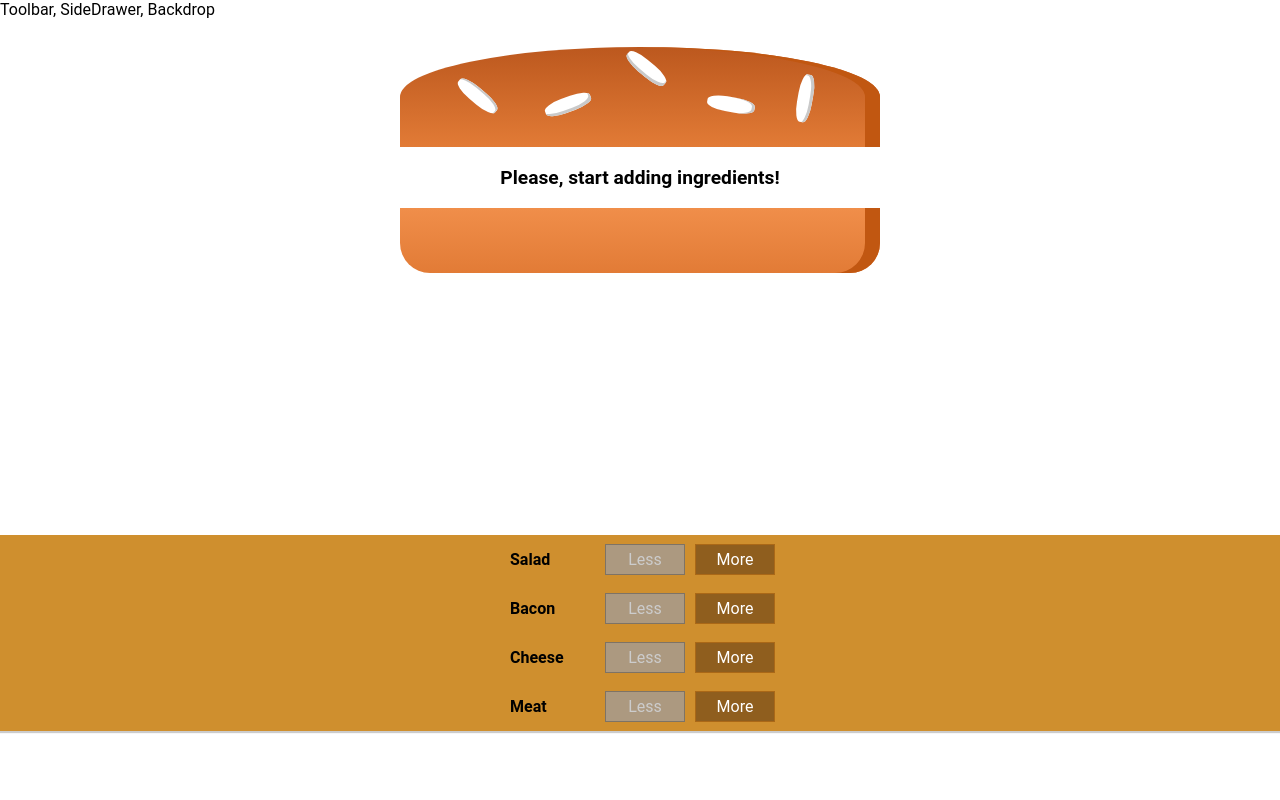
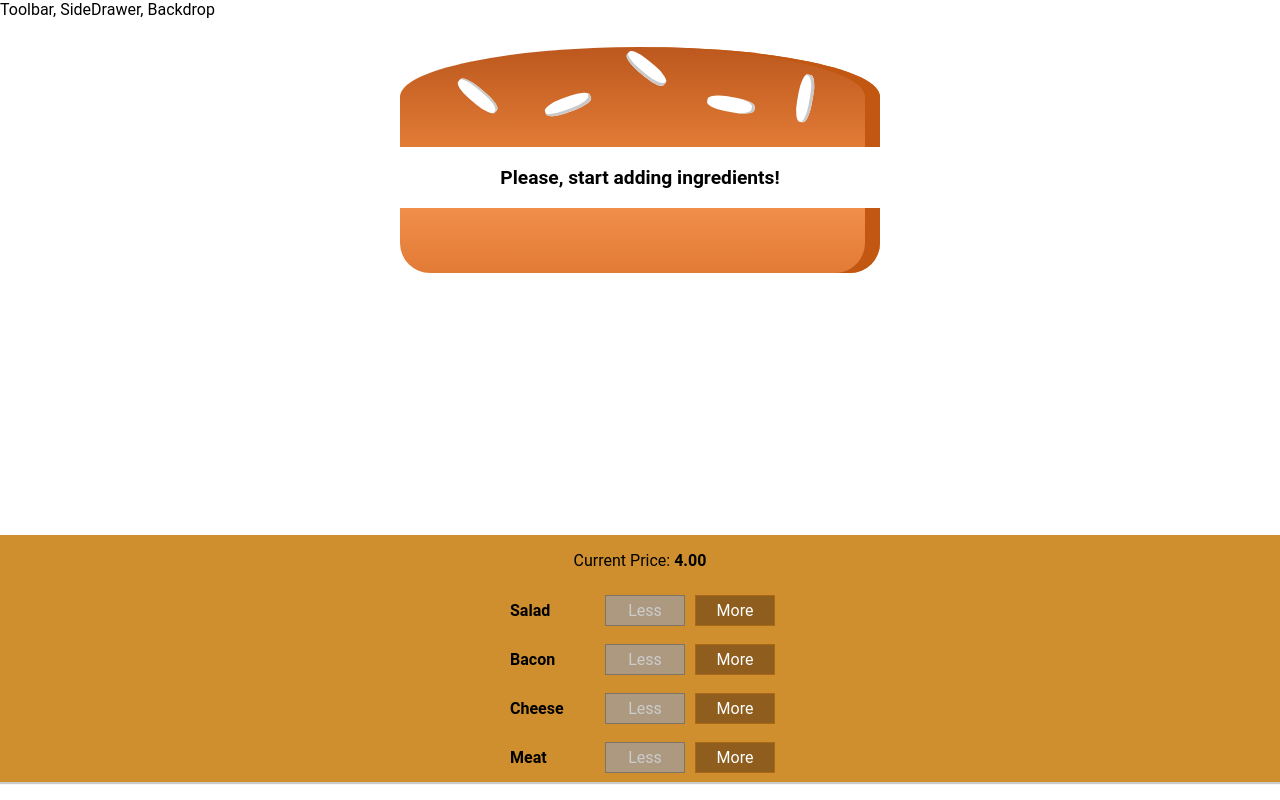
Before and after one commit to ruslanzharkov/react-redux-burger-builder, a React app: page / in a window 1280 px wide. Built offline with nearby package versions, Linux system fonts and the light colour scheme.

Commit message:
Total price for burger

```diff
--- a/src/components/Burger/BuildControls/BuildControls.js
+++ b/src/components/Burger/BuildControls/BuildControls.js
@@ -13,8 +13,9 @@
         ];
         return(
             <div className={classes.BuildControls}>
+                <p>Current Price: <strong>{this.props.price.toFixed(2)}</strong></p>
                 {controls.map((control) => {
-                    return <BuildControl
+                    return <BuildControl git
                         key={control.label}
                         label={control.label}
                         added={() => this.props.ingredientAdded(control.type)}
--- a/src/containers/BurgerBuilder/BurgerBuilder.js
+++ b/src/containers/BurgerBuilder/BurgerBuilder.js
@@ -76,6 +76,7 @@
                     ingredientAdded={this.addIngredientHandler}
                     ingredientRemoved={this.removeIngredientHandler}
                     disabled={disabledInfo}
+                    price={this.state.totalPrice}
                 />
             </Aux>
         );
```
